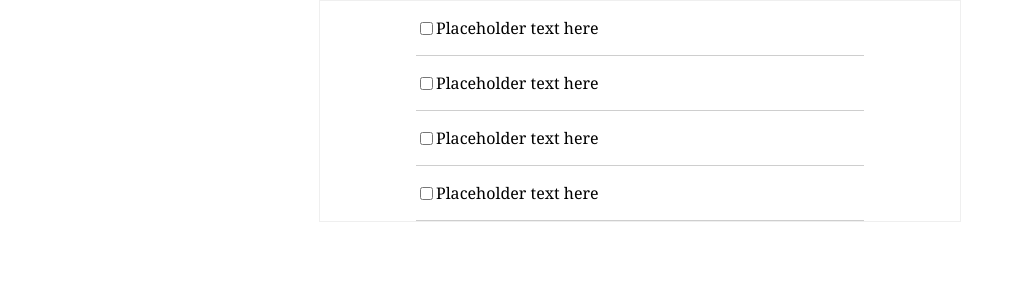
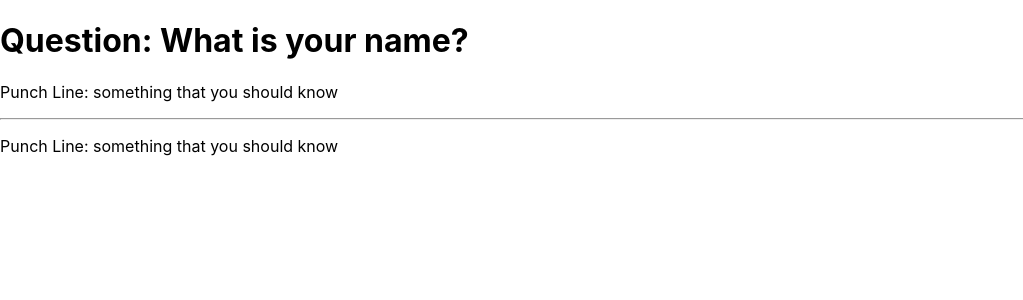
Before and after one commit to FirdavsSharapov/JavaScript, a React (Create React App) app in the folder JavaScript/JS_React_Project/todo-app/: page / in a window 1280 px wide. Shown: the top 300 px of the page, without its empty margins (0-1023 px from the left). Built offline with nearby package versions, Linux system fonts and the light colour scheme.

Commit message:
Props and how to use inline styling of the comp.

```diff
--- /dev/null
+++ b/JavaScript/JS_React_Project/todo-app/src/contactCard/App.js
@@ -0,0 +1,23 @@
+import React from 'react';
+import ContactCards from './ContactCards';
+
+export default function App() {
+    return (
+        <div className='contacts'>
+            <ContactCards contact={{
+                name: "Firuz Sharapov",
+                imgUrl: "http://placekitten.com/300/200",
+                phone: "347-5694314",
+                email: "f.sharapov@mail.ru"
+            }}
+            />
+            <ContactCards contact={{
+                name: "Farukh Sharapov",
+                imgUrl: "http://placekitten.com/400/200",
+                phone: "347-5694312",
+                email: "f.sharapov@mail.com"
+            }}
+            />
+        </div>
+    )
+}
--- /dev/null
+++ b/JavaScript/JS_React_Project/todo-app/src/contactCard/ContactCards.js
@@ -0,0 +1,12 @@
+import React from "react";
+export default function ContactCards(props) {
+    console.log(props)
+    return (
+        <div>
+            <img src={props.contact.imgUrl}/>
+            <h3>{props.contact.name}</h3>
+            <p>Phone: {props.contact.phone}</p>
+            <p>Email: {props.contact.email}</p>
+        </div>
+    )
+}
--- a/JavaScript/JS_React_Project/todo-app/src/index.js
+++ b/JavaScript/JS_React_Project/todo-app/src/index.js
@@ -6,10 +6,12 @@ import reportWebVitals from './reportWebVitals';
 import MyInfo from './MyInfo';
 import MainContent from './MainContent';
 import HourReminder from './HourReminder';
+import ContactCard from './contactCard/App';
+import JokeCards from './jokeComponents/App';
 
 ReactDOM.render(
   <React.StrictMode>
-    <App />
+    <JokeCards />
     {/* <MainContent /> */}
   </React.StrictMode>,
   document.getElementById('root')
--- /dev/null
+++ b/JavaScript/JS_React_Project/todo-app/src/jokeComponents/App.js
@@ -0,0 +1,19 @@
+import React from 'react';
+import Joke from './Joke';
+
+export default function App() {
+    return (
+        <div>
+            <Joke
+                question="What is your name?"
+                punchLine="something that you should know"
+            />
+            <hr/>
+            <Joke
+
+                punchLine="something that you should know"
+            />
+        </div>
+    )
+
+}
--- /dev/null
+++ b/JavaScript/JS_React_Project/todo-app/src/jokeComponents/Joke.js
@@ -0,0 +1,10 @@
+import React from 'react';
+
+export default function Joke(props) {
+    return (
+        <div>
+            <h1 style={{ display: props.question ? "block" : "none" }}>Question: {props.question}</h1>
+            <p>Punch Line: {props.punchLine}</p>
+        </div>
+    )
+}
```
Also changed, not shown: JavaScript/JS_React_Project/todo-app/src/ContactCards.js (deleted, +0 -11 lines).
